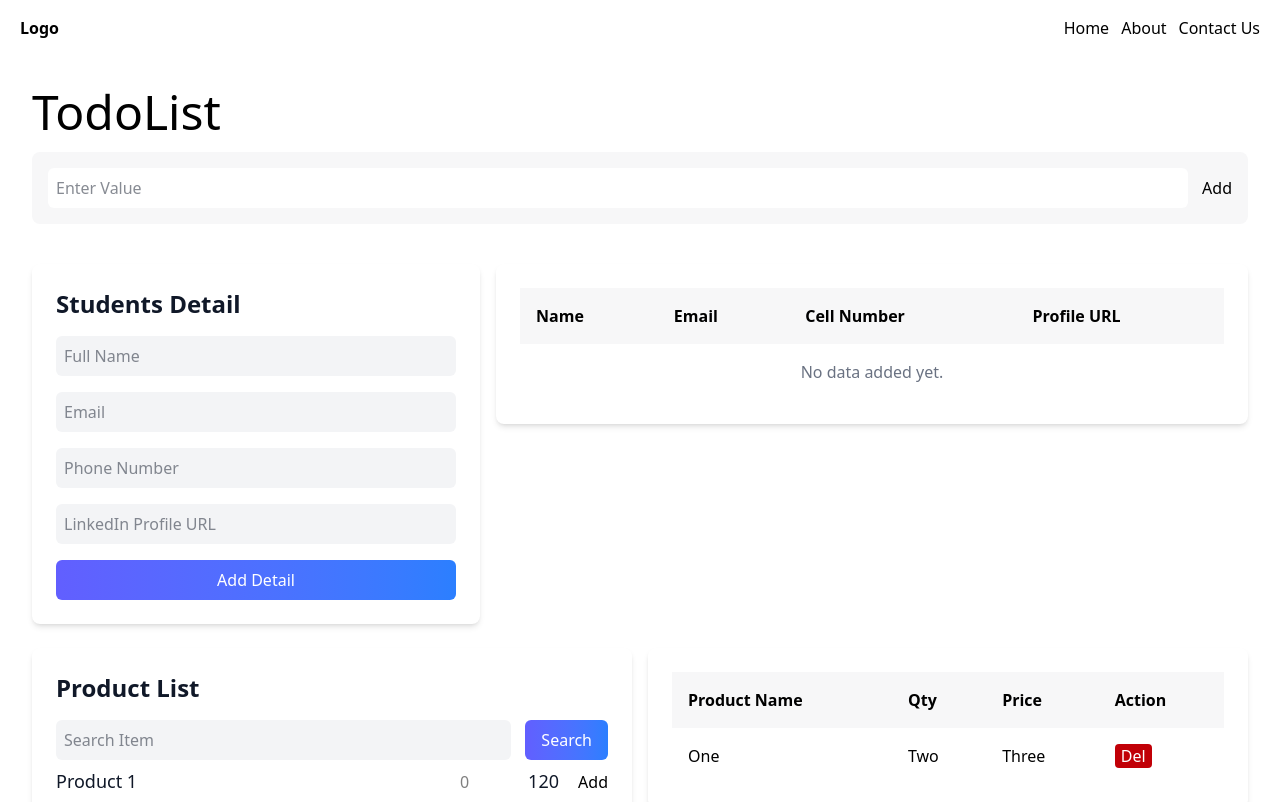
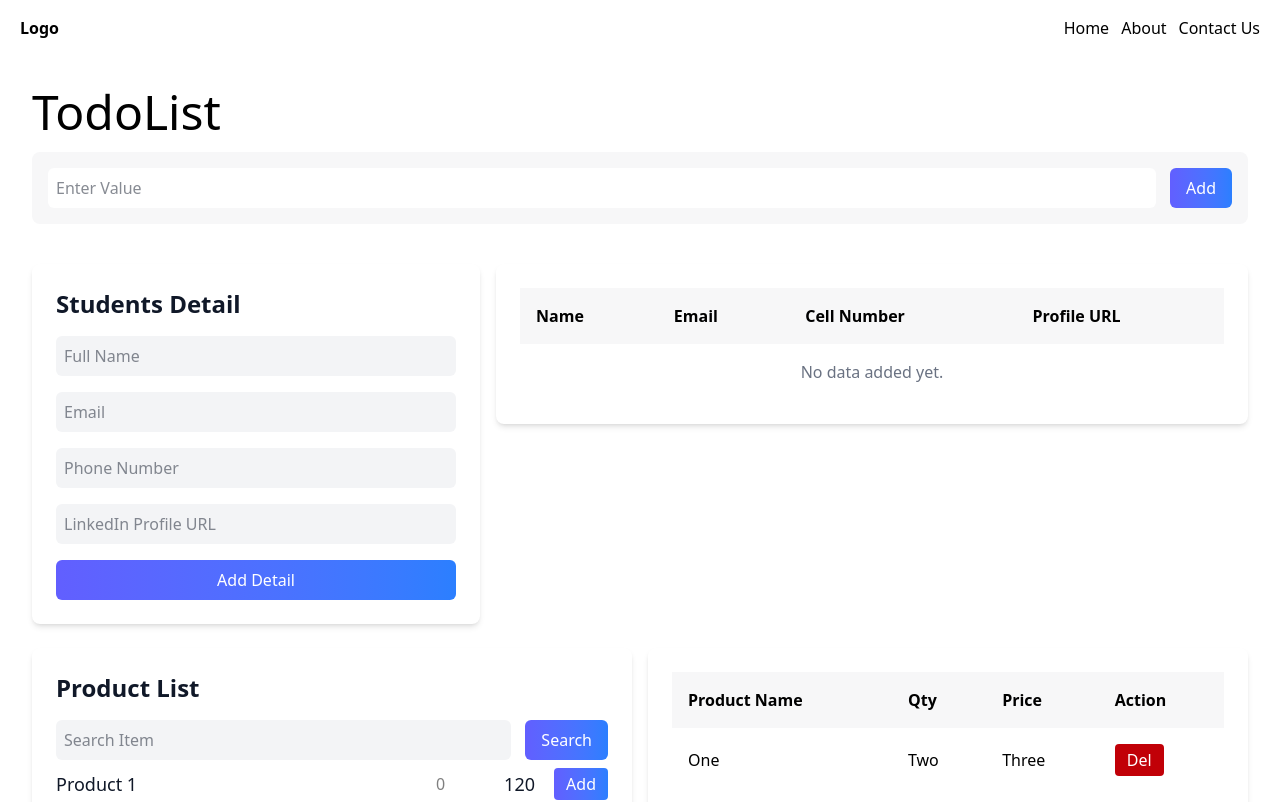
Before and after one commit to fanims/my-app, a React (Vite) app: page / in a window 1280 px wide. Shown: the top 802 px of the page. Built offline with nearby package versions, Linux system fonts and the light colour scheme.

Commit message:
update page

```diff
--- a/src/components/invoice/Invoice.jsx
+++ b/src/components/invoice/Invoice.jsx
@@ -30,7 +30,7 @@ function Invoice() {
                 <h6 className='text-[18px] font-medium text-gray-900 w-full'>{item.productname}</h6>
                 <input type="number" placeholder='0' className='max-w-[80px] text-center' />
                 <span className='min-w-[50px] px-2 text-[18px] font-medium text-gray-900'>{item.productprice}</span>
-                <button className='cursor-pointer'>Add</button>
+                <Button type='submit' className='btn-sm' title={'Add'} />
               </div>
             </li>
           ))}
@@ -53,7 +53,7 @@ function Invoice() {
               <td className='p-4 text-left'>Two</td>
               <td className='p-4 text-left'>Three</td>
               <td className='p-4 text-left'>
-                <button className='cursor-pointer px-1.5 bg-red-700 text-white rounded'>Del</button>
+                <Button type='submit' className='btn-del-sm' title={'Del'}/>
               </td>
             </tr>
         </tbody>
--- a/src/components/invoice/InvoiceGpt.jsx
+++ b/src/components/invoice/InvoiceGpt.jsx
@@ -47,7 +47,7 @@ function InvoiceGpt() {
             className='bg-gray-100 text-gray-900 border-0 rounded-md p-2 w-full focus:bg-gray-200 focus:outline-none focus:ring-1 focus:ring-blue-500 transition ease-in-out duration-150'
             placeholder="Search Item"
           />
-          <Button title={'Search'} />
+          <Button type='submit' className='btn' title={'Search'} />
         </div>
         <ul>
           {products.map((item, index) => (
--- a/src/components/todolist/TodoList.jsx
+++ b/src/components/todolist/TodoList.jsx
@@ -21,7 +21,7 @@ function TodoList() {
             <h2 className='text-5xl text-black font-medium'>TodoList</h2>
             <div className='mt-4 flex items-center gap-3.5 p-4 rounded-lg bg-[#f7f7f8]'>
                 <input type="text" value={inputValue} onChange={inputChange} className="bg-white w-full text-gray-900 border-0 rounded-md p-2 focus:bg-gray-200 focus:outline-none focus:ring-1 focus:ring-blue-500 transition ease-in-out duration-150" placeholder="Enter Value" />
-                <Button title={'Add'} onClick={addItem}/>
+                <Button type='submit' className='btn' title={'Add'} onClick={addItem}/>
             </div>
             <ul className='flex flex-col'>
                 {
--- a/src/index.css
+++ b/src/index.css
@@ -1,5 +1,7 @@
 @import "tailwindcss";
-.btn{
+.btn,
+.btn-sm,
+.btn-del{
     @apply
     py-2
     px-4
@@ -15,6 +17,19 @@
     from-indigo-500
     hover:to-blue-600
     hover:bg-indigo-600;
+}
+.btn-sm,
+.btn-del-sm{
+    @apply
+    py-1
+    px-3
+    rounded;
+}
+.btn-del,
+.btn-del-sm{
+    @apply
+    text-white
+    bg-red-700;
 }
 .container{
     @apply
```
